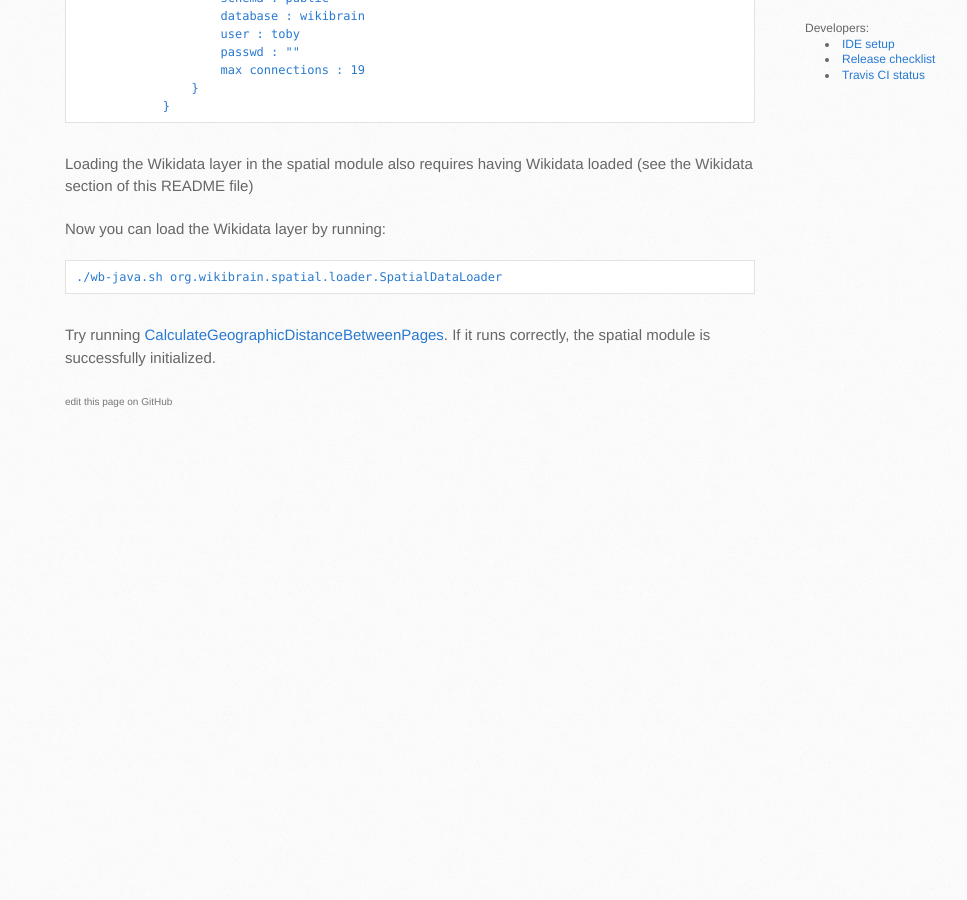
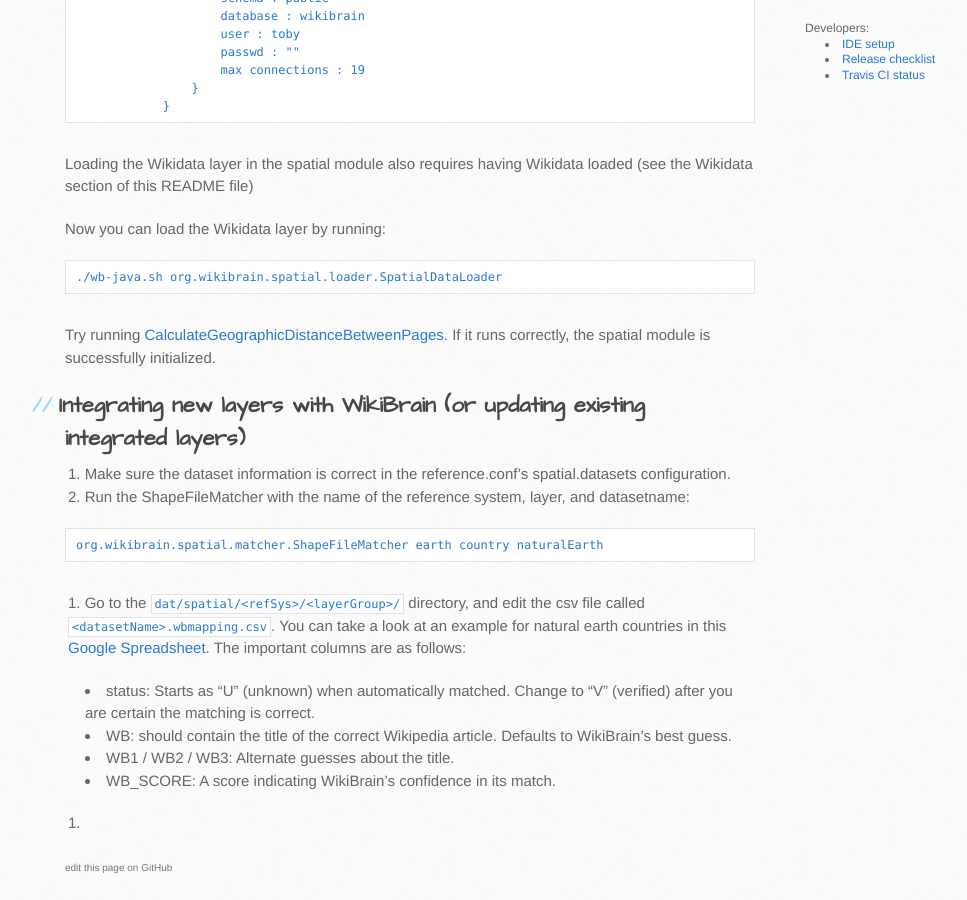
Before and after one commit to shilad/wikibrain, a Jekyll site: the page built from tutorial/spatial.md, in a window 1280 px wide and 900 px high, scrolled down 785 px. Shown: the whole window, without its empty margins (105-1072 px from the left). Built offline with Jekyll 4.4.1, drawn with Linux system fonts in a browser that asks for light colours; nearby versions of some CDN libraries; Markdown is read by kramdown in place of the engine named in the settings; before the commit the page ends 1219 px from its top, so only the background shows below that.

Commit message:
Update spatial.md

````diff
--- a/tutorial/spatial.md
+++ b/tutorial/spatial.md
@@ -46,3 +46,21 @@
 ```
 
 Try running [CalculateGeographicDistanceBetweenPages](/wikibrain-spatial/src/main/java/org/wikibrain/spatial/cookbook/CalculateGeographicDistanceBetweenPages.java). If it runs correctly, the spatial module is successfully initialized.
+
+## Integrating new layers with WikiBrain (or updating existing integrated layers)
+
+1. Make sure the dataset information is correct in the reference.conf's spatial.datasets configuration.
+2. Run the ShapeFileMatcher with the name of the reference system, layer, and datasetname:
+
+```bash
+org.wikibrain.spatial.matcher.ShapeFileMatcher earth country naturalEarth
+```
+
+3. Go to the `dat/spatial/<refSys>/<layerGroup>/` directory, and edit the csv file called `<datasetName>.wbmapping.csv`. You can take a look at an example for natural earth countries in this [Google Spreadsheet](https://docs.google.com/a/macalester.edu/spreadsheets/d/1woZTOhw_as6L_Mt-xGxg28jdGYXF-mJlGlzSN5twffE/edit#gid=1543775261). The important columns are as follows:
+
+  *   status: Starts as "U" (unknown) when automatically matched. Change to "V" (verified) after you are certain the matching is correct.
+  *   WB: should contain the title of the correct Wikipedia article. Defaults to WikiBrain's best guess.
+  *   WB1 / WB2 / WB3: Alternate guesses about the title.
+  *   WB_SCORE: A score indicating WikiBrain's confidence in its match.
+
+4.
````
